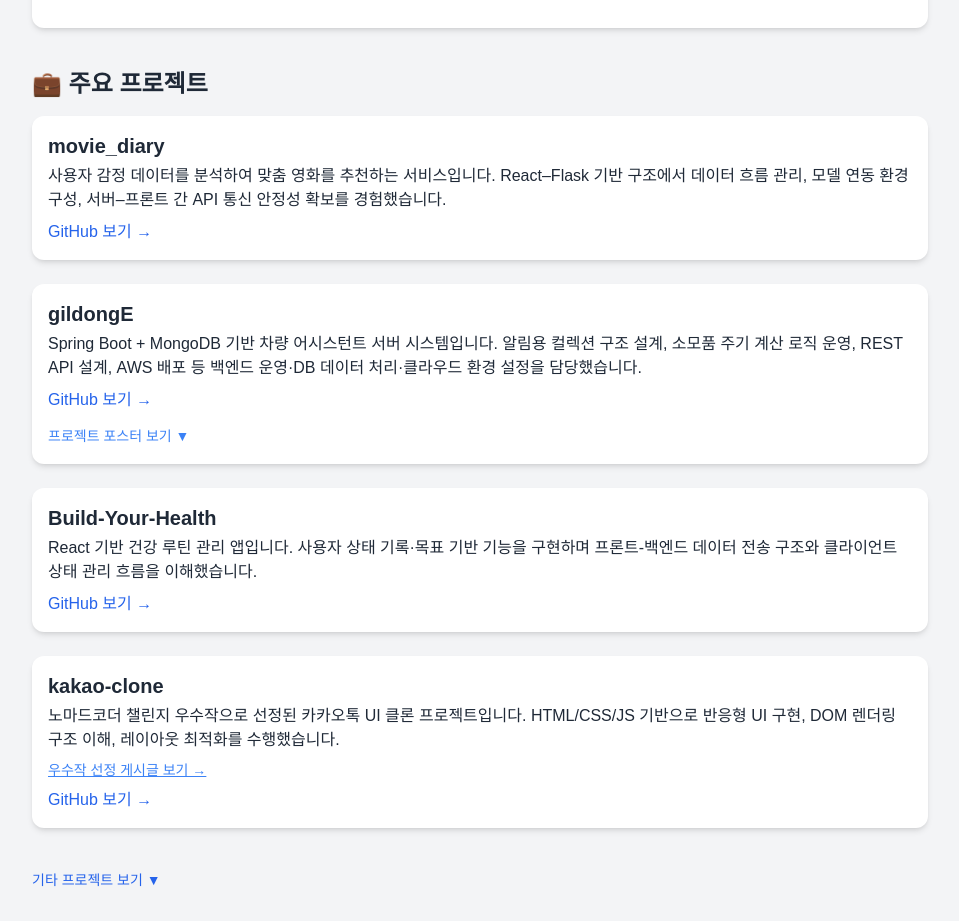
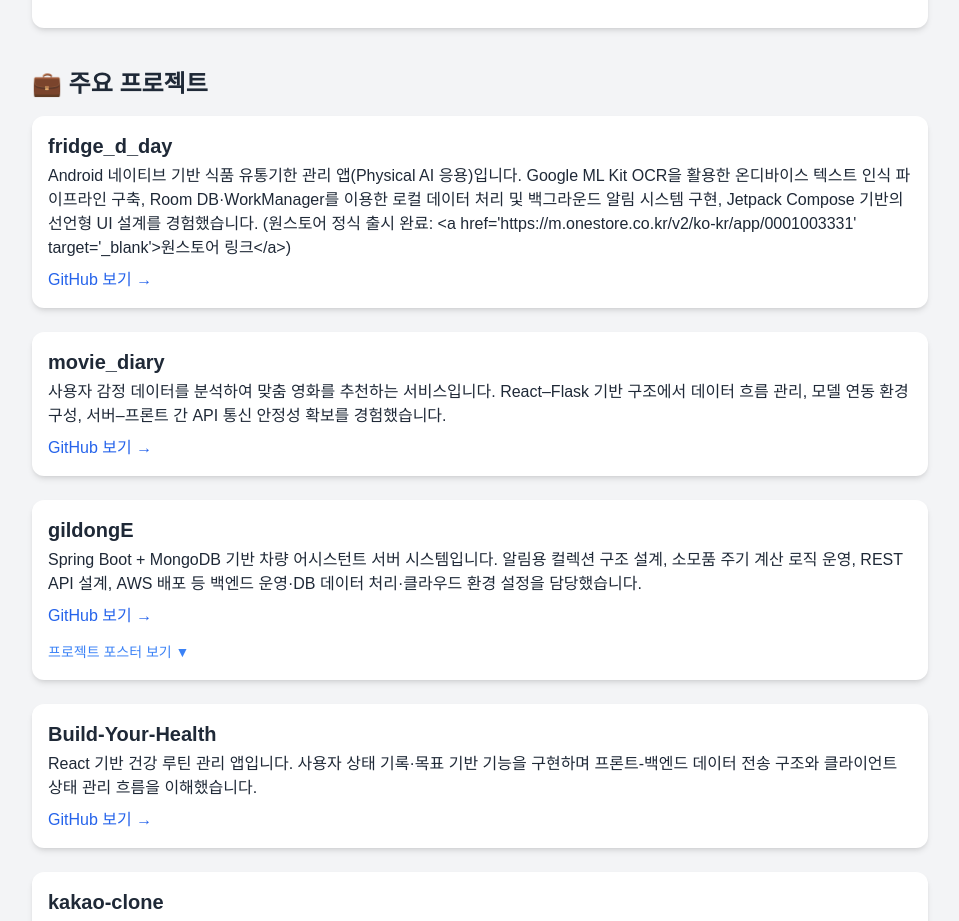
Before and after one commit to crushonyou2/my-portfolio, a React (Create React App) app: page / in a window 1280 px wide. Shown: the part 1380-2301 px from the top of the page, without its empty margins (160-1119 px from the left). Built offline with nearby package versions, Linux system fonts and the light colour scheme; a web font is replaced by a local one.

Commit message:
Update project descriptions

```diff
--- a/src/App.js
+++ b/src/App.js
@@ -39,6 +39,11 @@ function App() {
       >
         <h2 className="text-2xl font-bold mb-4">{t('projects.title')}</h2>
         <div className="space-y-6">
+          <Project
+            title="fridge_d_day"
+            description={t('projects.fridge_d_day')}
+            link="https://github.com/crushonyou2/Fridge-D-Day"
+          />
           <Project
             title="movie_diary"
             description={t('projects.movie_diary')}
--- a/src/locales/en/translation.json
+++ b/src/locales/en/translation.json
@@ -14,6 +14,7 @@
   },
   "projects": {
     "title": "💼 Featured Projects",
+    "fridge_d_day": "An Android native-based food expiration date management app (Physical AI application). I gained experience building an on-device text recognition pipeline using Google ML Kit OCR, implementing local data processing and a background notification system using Room DB and WorkManager, and designing a declarative UI based on Jetpack Compose. (Officially released on One Store: <a href=‘https://m.onestore.co.kr/v2/ko-kr/app/0001003331’ target=‘_blank’>One Store Link</a>)",
     "movie_diary": "A sentiment-based movie recommendation service that analyzes user diary entries. In this React–Flask architecture, I focused on managing data flow, integrating the AI model environment, and ensuring stable API communication between the frontend and backend.",
     "gildongE": "A vehicle assistant backend system built with Spring Boot and MongoDB. I handled the notification-collection schema design, consumable replacement cycle logic, REST API design, and AWS deployment — gaining hands-on experience in backend operations, database processing, and cloud-based service management.",
     "build_your_health": "A React-based health routine management application. Through this project, I learned how client-side state, data transmission, and UI logic interact within a service workflow.",
--- a/src/locales/ko/translation.json
+++ b/src/locales/ko/translation.json
@@ -14,6 +14,7 @@
   },
   "projects": {
     "title": "💼 주요 프로젝트",
+    "fridge_d_day": "Android 네이티브 기반 식품 유통기한 관리 앱(Physical AI 응용)입니다. Google ML Kit OCR을 활용한 온디바이스 텍스트 인식 파이프라인 구축, Room DB·WorkManager를 이용한 로컬 데이터 처리 및 백그라운드 알림 시스템 구현, Jetpack Compose 기반의 선언형 UI 설계를 경험했습니다. (원스토어 정식 출시 완료: <a href='https://m.onestore.co.kr/v2/ko-kr/app/0001003331' target='_blank'>원스토어 링크</a>)",
     "movie_diary": "사용자 감정 데이터를 분석하여 맞춤 영화를 추천하는 서비스입니다. React–Flask 기반 구조에서 데이터 흐름 관리, 모델 연동 환경 구성, 서버–프론트 간 API 통신 안정성 확보를 경험했습니다.",
     "gildongE": "Spring Boot + MongoDB 기반 차량 어시스턴트 서버 시스템입니다. 알림용 컬렉션 구조 설계, 소모품 주기 계산 로직 운영, REST API 설계, AWS 배포 등 백엔드 운영·DB 데이터 처리·클라우드 환경 설정을 담당했습니다.",
     "build_your_health": "React 기반 건강 루틴 관리 앱입니다. 사용자 상태 기록·목표 기반 기능을 구현하며 프론트-백엔드 데이터 전송 구조와 클라이언트 상태 관리 흐름을 이해했습니다.",
```
